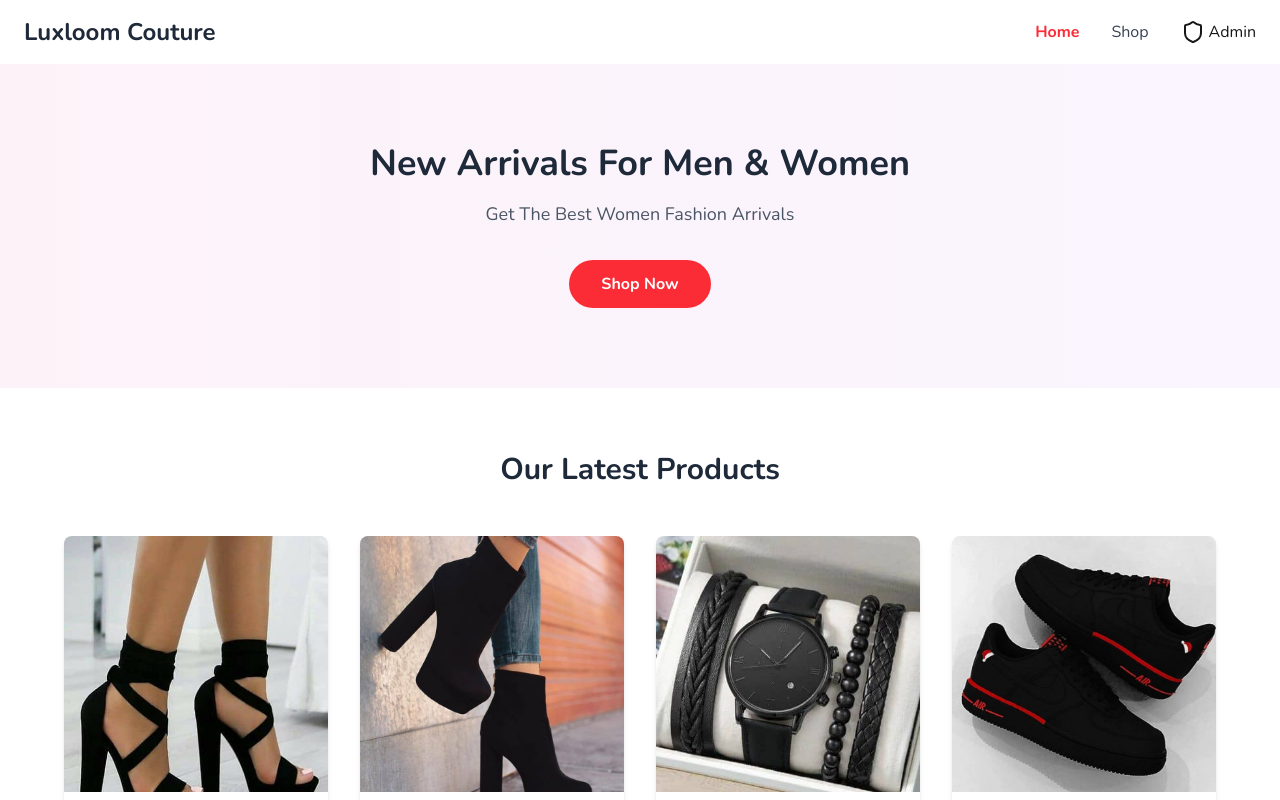
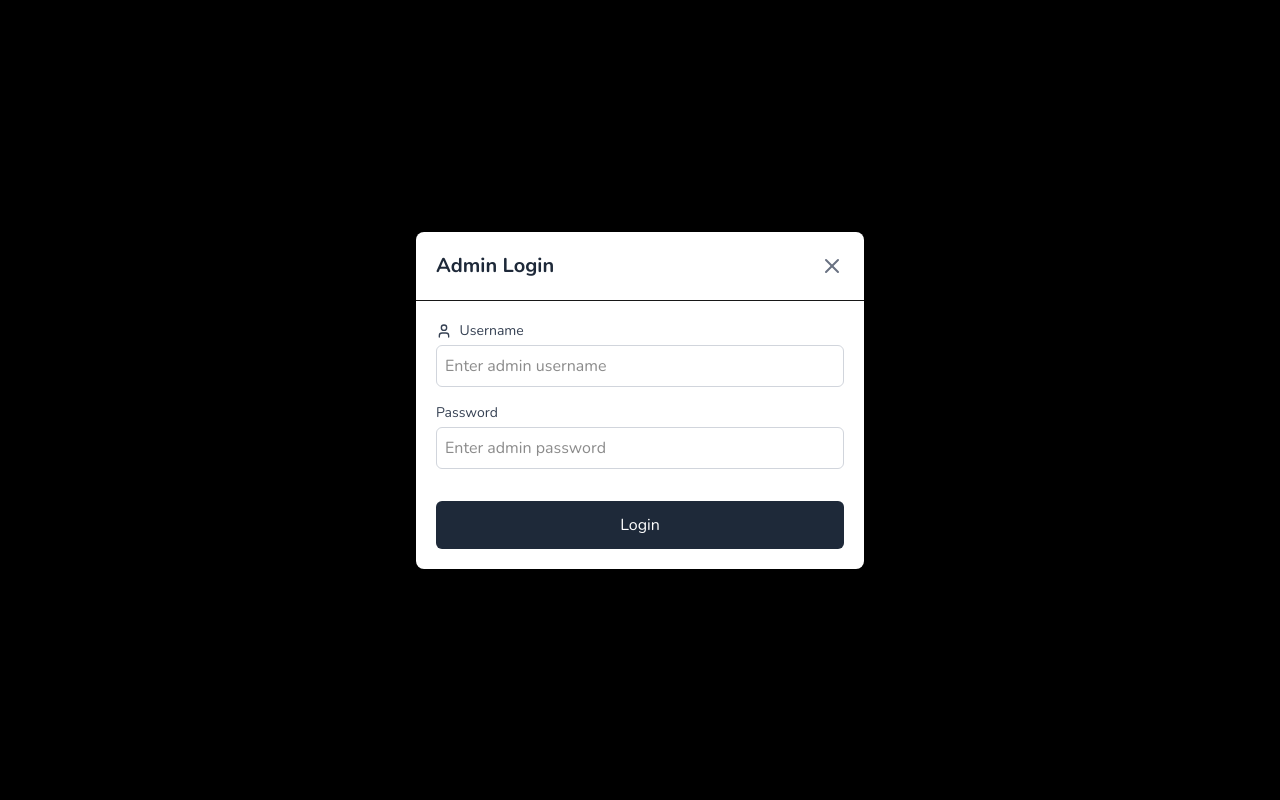
Before and after one commit to clifforddonk/ecommerce_frontend, a Next.js app: page / in a window 1280 px wide. Both pictures are taken after a click on the button "Admin". Shown: the top 800 px of the page. Built offline with nearby package versions, Linux system fonts and the light colour scheme.

Commit message:
first commit

```diff
--- /dev/null
+++ b/app/api/admin/verify/route.js
@@ -0,0 +1,29 @@
+// File: app/api/admin/verify/route.js
+import { NextResponse } from "next/server";
+
+export async function POST(request) {
+  try {
+    const body = await request.json();
+    const { username, password } = body;
+
+    // Get credentials from environment variables
+    const adminUsername = process.env.ADMIN_USERNAME;
+
+    const adminPassword = process.env.ADMIN_PASSWORD;
+
+    // Verify credentials
+    if (username === adminUsername && password === adminPassword) {
+      return NextResponse.json({ success: true });
+    } else {
+      return NextResponse.json({
+        success: false,
+        message: "Invalid credentials",
+      });
+    }
+  } catch (error) {
+    return NextResponse.json(
+      { success: false, message: "Authentication failed" },
+      { status: 500 }
+    );
+  }
+}
--- /dev/null
+++ b/app/components/modal.jsx
@@ -0,0 +1,115 @@
+"use client";
+import React, { useState } from "react";
+import axios from "axios";
+import { X, User } from "lucide-react";
+import { useRouter } from "next/navigation";
+
+const AdminLoginModal = ({ isOpen, onClose }) => {
+  const router = useRouter();
+  const [adminCredentials, setAdminCredentials] = useState({
+    username: "",
+    password: "",
+  });
+  const [authError, setAuthError] = useState("");
+
+  // Handle admin modal input changes
+  const handleAdminInputChange = (e) => {
+    const { name, value } = e.target;
+    setAdminCredentials((prev) => ({ ...prev, [name]: value }));
+  };
+
+  // Handle admin login
+  const handleAdminLogin = async (e) => {
+    e.preventDefault();
+    setAuthError("");
+
+    try {
+      // Validate admin credentials against environment variables
+      const response = await axios.post("/api/admin/verify", adminCredentials);
+
+      if (response.data.success) {
+        // Reset form and close modal
+        setAdminCredentials({ username: "", password: "" });
+        onClose();
+
+        // Navigate to admin page
+        router.push("/admin");
+      } else {
+        setAuthError("Invalid credentials. Please try again.");
+      }
+    } catch (error) {
+      console.log(error);
+      setAuthError("Authentication failed. Please try again.");
+    }
+  };
+
+  if (!isOpen) return null;
+
+  return (
+    <div className="fixed inset-0 bg-black bg-opacity-50 flex items-center justify-center z-50 p-4">
+      <div className="bg-white rounded-lg shadow-xl max-w-md w-full">
+        <div className="flex justify-between items-center p-5 border-b">
+          <h2 className="text-xl font-bold text-gray-800">Admin Login</h2>
+          <button
+            onClick={() => {
+              onClose();
+              setAdminCredentials({ username: "", password: "" });
+              setAuthError("");
+            }}
+            className="text-gray-500 hover:text-gray-700"
+          >
+            <X size={24} />
+          </button>
+        </div>
+        <div className="p-5">
+          <form onSubmit={handleAdminLogin} className="space-y-4">
+            {authError && (
+              <div
+                className="bg-red-100 border border-red-400 text-red-700 px-4 py-3 rounded relative"
+                role="alert"
+              >
+                <span className="block sm:inline">{authError}</span>
+              </div>
+            )}
+            <div>
+              <label className="block text-gray-700 text-sm font-medium mb-1">
+                <User size={16} className="inline mr-1" /> Username
+              </label>
+              <input
+                name="username"
+                type="text"
+                value={adminCredentials.username}
+                onChange={handleAdminInputChange}
+                required
+                className="w-full p-2 border border-gray-300 rounded-md focus:outline-none focus:ring-2 focus:ring-blue-500"
+                placeholder="Enter admin username"
+              />
+            </div>
+            <div>
+              <label className="block text-gray-700 text-sm font-medium mb-1">
+                Password
+              </label>
+              <input
+                name="password"
+                type="password"
+                value={adminCredentials.password}
+                onChange={handleAdminInputChange}
+                required
+                className="w-full p-2 border border-gray-300 rounded-md focus:outline-none focus:ring-2 focus:ring-blue-500"
+                placeholder="Enter admin password"
+              />
+            </div>
+            <button
+              type="submit"
+              className="w-full bg-gray-800 hover:bg-gray-600 text-white font-medium py-3 px-4 rounded-md transition-colors mt-4"
+            >
+              Login
+            </button>
+          </form>
+        </div>
+      </div>
+    </div>
+  );
+};
+
+export default AdminLoginModal;
--- a/app/shop/page.jsx
+++ b/app/shop/page.jsx
@@ -107,6 +107,37 @@ const ProductListingPage = () => {
     }));
   };
 
+  const handleAdminLogin = async (e) => {
+    e.preventDefault();
+    setAuthError("");
+
+    try {
+      // Validate admin credentials against environment variables
+      const response = await axios.post("/api/admin/verify", adminCredentials);
+
+      if (response.data.success) {
+        // Reset form and close modal
+        setAdminCredentials({ username: "", password: "" });
+        setIsAdminModalOpen(false);
+
+        // Navigate to admin page
+        router.push("/admin");
+      } else {
+        setAuthError("Invalid credentials. Please try again.");
+      }
+    } catch (error) {
+      console.log(error);
+      setAuthError("Authentication failed. Please try again.");
+    }
+  };
+
+  const [isAdminModalOpen, setIsAdminModalOpen] = useState(false);
+  const [adminCredentials, setAdminCredentials] = useState({
+    username: "",
+    password: "",
+  });
+
+  const [authError, setAuthError] = useState("");
   const handleSubmit = async (e) => {
     e.preventDefault();
     try {
@@ -201,11 +232,18 @@ const ProductListingPage = () => {
     <div className="bg-gray-50 min-h-screen">
       <header className="bg-white shadow-sm sticky top-0 z-10">
         <div className="container mx-auto px-4 py-4 flex justify-between items-center">
-          <Link href="/">
-            <h1 className="text-2xl font-bold text-gray-800 flex items-center hover:scale-105 cursor-pointer  transition-all">
-              Luxloom Couture
-            </h1>
-          </Link>
+          <div className="flex gap-2">
+            <Link href="/">
+              <h1 className="text-2xl font-bold text-gray-800 flex items-center hover:scale-105 cursor-pointer  transition-all">
+                Luxloom Couture
+              </h1>
+            </Link>
+            {/* <Link href="/">
+              <h1 className="text-sm font-bold text-gray-800 flex items-center  cursor-pointer  transition-all">
+                Back to Homepage
+              </h1>
+            </Link> */}
+          </div>
           <div className="relative w-full max-w-md mx-4">
             <input
               type="text"
@@ -292,23 +330,18 @@ const ProductListingPage = () => {
             {filteredProducts.map((product) => (
               <div
                 key={product.id}
-                className="bg-white rounded-lg shadow-md overflow-hidden hover:shadow-lg transition-shadow duration-300"
+                className="bg-white rounded-lg shadow-md overflow-hidden hover:shadow-xl transition duration-300"
               >
-                <div className="relative aspect-square bg-gray-100 overflow-hidden">
+                <div className="h-64 overflow-hidden">
                   {product.imageUrl ? (
                     <img
                       src={getCloudinaryUrl(product.imageUrl)}
                       alt={product.name}
-                      className="h-full  w-full object-cover transition-transform duration-300 hover:scale-105"
+                      className="w-full h-full object-cover transition-transform duration-300 hover:scale-105"
                     />
                   ) : (
                     <div className="w-full h-full flex items-center justify-center bg-gray-200">
                       <Package size={64} className="text-gray-400" />
-                    </div>
-                  )}
-                  {product.discount && (
-                    <div className="absolute top-2 left-2 bg-red-500 text-white text-xs font-bold px-2 py-1 rounded">
-                      {product.discount}% OFF
                     </div>
                   )}
                 </div>
@@ -498,6 +531,72 @@ const ProductListingPage = () => {
         </div>
       )}
 
+      {/* Admin Login Modal */}
+      {isAdminModalOpen && (
+        <div className="fixed inset-0 bg-black bg-opacity-50 flex items-center justify-center z-50 p-4">
+          <div className="bg-white rounded-lg shadow-xl max-w-md w-full">
+            <div className="flex justify-between items-center p-5 border-b">
+              <h2 className="text-xl font-bold text-gray-800">Admin Login</h2>
+              <button
+                onClick={() => {
+                  setIsAdminModalOpen(false);
+                  setAdminCredentials({ username: "", password: "" });
+                  setAuthError("");
+                }}
+                className="text-gray-500 hover:text-gray-700"
+              >
+                <X size={24} />
+              </button>
+            </div>
+            <div className="p-5">
+              <form onSubmit={handleAdminLogin} className="space-y-4">
+                {authError && (
+                  <div
+                    className="bg-red-100 border border-red-400 text-red-700 px-4 py-3 rounded relative"
+                    role="alert"
+                  >
+                    <span className="block sm:inline">{authError}</span>
+                  </div>
+                )}
+                <div>
+                  <label className="block text-gray-700 text-sm font-medium mb-1">
+                    <User size={16} className="inline mr-1" /> Username
+                  </label>
+                  <input
+                    name="username"
+                    type="text"
+                    value={adminCredentials.username}
+                    onChange={handleAdminInputChange}
+                    required
+                    className="w-full p-2 border border-gray-300 rounded-md focus:outline-none focus:ring-2 focus:ring-blue-500"
+                    placeholder="Enter admin username"
+                  />
+                </div>
+                <div>
+                  <label className="block text-gray-700 text-sm font-medium mb-1">
+                    Password
+                  </label>
+                  <input
+                    name="password"
+                    type="password"
+                    value={adminCredentials.password}
+                    onChange={handleAdminInputChange}
+                    required
+                    className="w-full p-2 border border-gray-300 rounded-md focus:outline-none focus:ring-2 focus:ring-blue-500"
+                    placeholder="Enter admin password"
+                  />
+                </div>
+                <button
+                  type="submit"
+                  className="w-full bg-gray-800 hover:bg-gray-600 text-white font-medium py-3 px-4 rounded-md transition-colors mt-4"
+                >
+                  Login
+                </button>
+              </form>
+            </div>
+          </div>
+        </div>
+      )}
       <footer className="bg-gray-800 text-white border-t mt-12 py-8">
         <div className="container mx-auto px-4">
           <div className="text-center text-sm">
```
